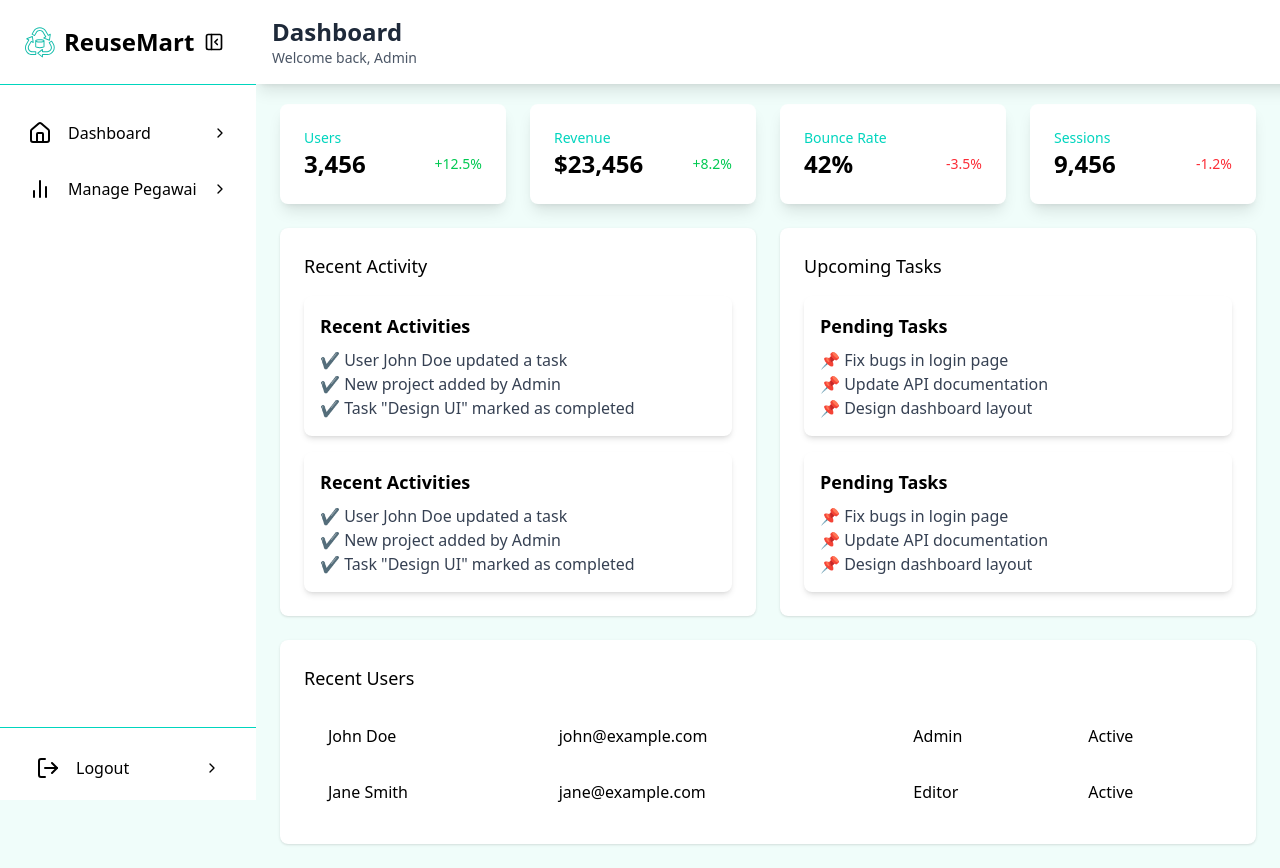
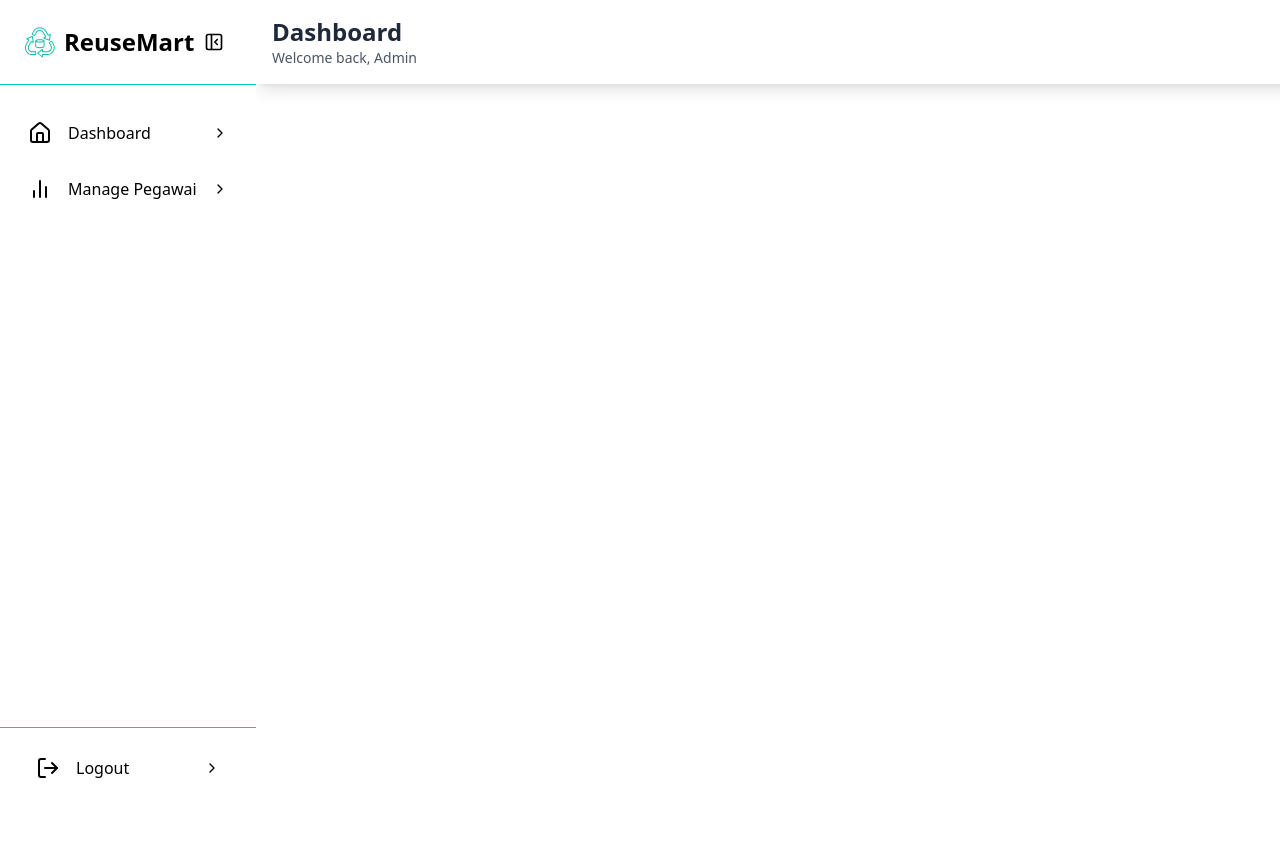
Before and after one commit to SaktiPadmayoga/p3l_frontend, a React (Vite) app: page /admin in a window 1280 px wide. After the commit the page ends 800 px from the top, so only its background shows below. Built offline with nearby package versions, Linux system fonts and the light colour scheme.

Commit message:
Update dashboard admin

```diff
--- a/src/layouts/Administrator/Dashboard.jsx
+++ b/src/layouts/Administrator/Dashboard.jsx
@@ -1,37 +1,31 @@
 import React, { useState, useEffect } from 'react';
-import { Routes, Route } from 'react-router-dom';
+import { Outlet } from 'react-router-dom'; // pakai Outlet, bukan Routes
 import Sidebar from './components/Sidebar';
 import Header from './components/Header';
-import DashboardContent from './components/DashboardContent';
-import ManagePegawai from './pages/manage-pegawai';
 
 const Dashboard = () => {
   const [sidebarOpen, setSidebarOpen] = useState(false);
-  const [isMobile, setIsMobile] = useState(window.innerWidth < 768); // md breakpoint
+  const [isMobile, setIsMobile] = useState(window.innerWidth < 768);
 
   useEffect(() => {
     const handleResize = () => {
       setIsMobile(window.innerWidth < 640);
-      // Di desktop, pastikan sidebar selalu terbuka
       if (window.innerWidth >= 640) {
         setSidebarOpen(true);
       } else {
-        // Optional: close sidebar on mobile by default
         setSidebarOpen(false);
       }
     };
 
     window.addEventListener('resize', handleResize);
-    handleResize(); // Panggil sekali saat komponen dimount
+    handleResize();
     return () => window.removeEventListener('resize', handleResize);
   }, []);
 
   return (
-    <div className="flex h-auto bg-teal-50 w-full overflow-x-hidden relative">
-      {/* Sidebar */}
+    <div className="flex h-auto  w-full overflow-x-hidden relative">
       <Sidebar sidebarOpen={sidebarOpen} setSidebarOpen={setSidebarOpen} isMobile={isMobile} />
 
-      {/* Overlay untuk layar kecil */}
       {isMobile && sidebarOpen && (
         <div
           className="fixed inset-0 bg-black/50 z-20"
@@ -39,14 +33,10 @@ const Dashboard = () => {
         ></div>
       )}
 
-      {/* Konten utama */}
       <div className={`flex-1 transition-all duration-300 mt-20 ${isMobile ? 'ml-0' : (sidebarOpen ? 'ml-64' : 'ml-20')} w-full`}>
         <Header sidebarOpen={sidebarOpen} setSidebarOpen={setSidebarOpen} isMobile={isMobile} />
         <main className="p-6 w-full overflow-x-hidden">
-          <Routes>
-            <Route path="/" element={<DashboardContent />} />
-            <Route path="/manage-pegawai" element={<ManagePegawai />} />
-          </Routes>
+          <Outlet /> {/* ⬅️ Ini tempat halaman anak-anak admin (dashboard content, manage pegawai, dll) */}
         </main>
       </div>
     </div>
```
